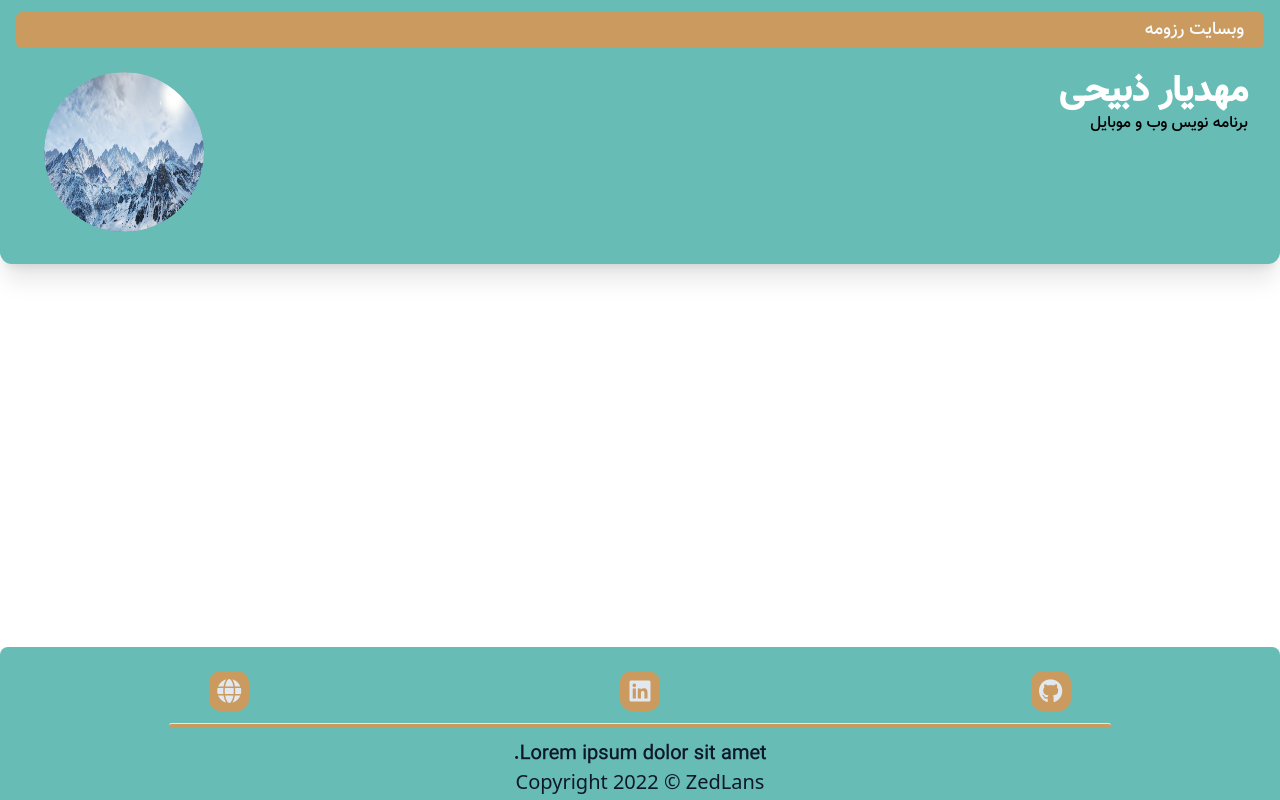
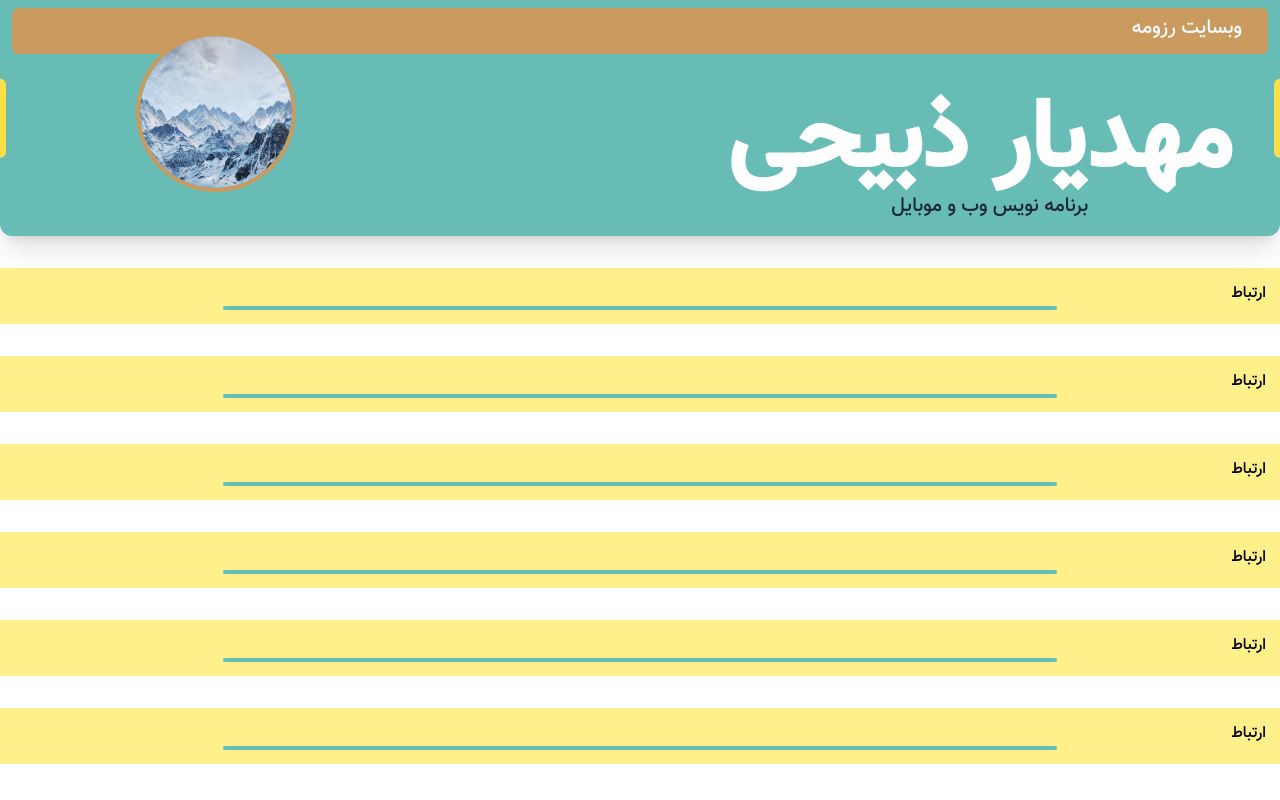
Before and after one commit to Mahdiyar-Zabihi/V2.CV-Project, a website: page Src/Index.html in a window 1280 px wide. Drawn offline with nearby package versions, Linux system fonts and the light colour scheme; files that its build step writes are made by us from their sources; files whose address does not match are found by name.

Commit message:
New CSS ( TailWind ) component. Header full component. eror in footer ( on comment for see that )

```diff
--- a/Src/Index.html
+++ b/Src/Index.html
@@ -17,33 +17,55 @@
         <link rel="stylesheet" href="https://cdnjs.cloudflare.com/ajax/libs/font-awesome/6.0.0/css/all.min.css" integrity="sha512-9usAa10IRO0HhonpyAIVpjrylPvoDwiPUiKdWk5t3PyolY1cOd4DSE0Ga+ri4AuTroPR5aQvXU9xC6qOPnzFeg==" crossorigin="anonymous" referrerpolicy="no-referrer">
         <link rel="stylesheet" href="./../Dist/Main.css">
     </head>
-    <!-- https://www.template.net/editable/2443/free-surveyor-cv -->
     <body class="flex flex-col relative flex-wrap min-h-screen">
         <!-- Header-Component Start -->
-        <header class="justify-self-start container mx-auto flex flex-row flex-wrap rounded-b-xl justify-between shadow-xl p-4 space-x-3 bg-primaryColor-main">
-            <div class="bg-secondaryColor w-full -mt-1 text-slate-50 mb-2 p-1 rounded-md">
-                <p class="mr-4 text-lg font-medium"> وبسایت رزومه </p>
+        <header class="CustomBorder justify-self-start container mx-auto pb-0 flex flex-row flex-wrap rounded-b-xl justify-between shadow-xl p-3 space-x-3 bg-primaryColor-main">
+            <div class="bg-secondaryColor w-[110%] -mt-1 text-slate-50 mb-1.5 p-1.5 rounded-md order-1">
+                <p class="sm:mr-5 text-center sm:text-start text-sm sm:text-xl font-medium mb-1.5"> وبسایت رزومه </p>
             </div>
-            <div class="p-4 mr-3">
-                <h1 class="text-4xl font-bold text-white"> مهدیار ذبیحی </h1>
-                <h2> برنامه نویس وب و موبایل </h2>
+            <div class="p-4 sm:mr-12 w-full sm:w-auto text-center sm:order-2 -mt-5 sm:mt-5 order-3 xl:mr-28">
+                <h1 class="text-4xl sm:mr-5 font-bold text-white xl:text-8xl"> مهدیار ذبیحی </h1>
+                <h2 class="text-xl text-slate-800"> برنامه نویس وب و موبایل </h2>
             </div>
-            <div class="p-4 flex justify-center items-center">
-                <div class="overflow-hidden rounded-full w-40 h-40">
-                    <img class="rounded-full shadow-md bg-center  w-full h-full duration-500 ease-out cursor-pointer transition-transform hover:scale-125" src="./Imgs/Logo.jpg" alt="Mahdiyar Zabihi" title="Mahdiyar Zabihi">
+            <div class="mx-auto sm:ml-10 flex justify-center items-center w-full sm:w-auto sm:order-3 order-2">
+                <div class="overflow-hidden rounded-full -translate-y-5 sm:ml-10 xl:ml-28 sm:-translate-y-9 h-24 w-24 sm:w-40 sm:h-40 border-4 border-secondaryColor border-solid">
+                    <img class="ProfileImg" src="./Imgs/Logo.jpg" alt="Mahdiyar Zabihi" title="Mahdiyar Zabihi">
                 </div>
             </div>
         </header>
         <!-- Header-Component End -->
 
         <!-- Middle-Component Start -->
-        <section>
-
+        <section class="space-y-8 my-8">
+            <div class="container p-3.5 mx-auto bg-yellow-200">
+                <h2> ارتباط </h2>
+                <span class="block w-8/12 p-0.5 shadow-lg min-h-0.5 bg-primaryColor-main mx-auto rounded-lg"></span>
+            </div>
+            <div class="container p-3.5 mx-auto bg-yellow-200">
+                <h2> ارتباط </h2>
+                <span class="block w-8/12 p-0.5 shadow-lg min-h-0.5 bg-primaryColor-main mx-auto rounded-lg"></span>
+            </div>
+            <div class="container p-3.5 mx-auto bg-yellow-200">
+                <h2> ارتباط </h2>
+                <span class="block w-8/12 p-0.5 shadow-lg min-h-0.5 bg-primaryColor-main mx-auto rounded-lg"></span>
+            </div>
+            <div class="container p-3.5 mx-auto bg-yellow-200">
+                <h2> ارتباط </h2>
+                <span class="block w-8/12 p-0.5 shadow-lg min-h-0.5 bg-primaryColor-main mx-auto rounded-lg"></span>
+            </div>
+            <div class="container p-3.5 mx-auto bg-yellow-200">
+                <h2> ارتباط </h2>
+                <span class="block w-8/12 p-0.5 shadow-lg min-h-0.5 bg-primaryColor-main mx-auto rounded-lg"></span>
+            </div>
+            <div class="container p-3.5 mx-auto bg-yellow-200">
+                <h2> ارتباط </h2>
+                <span class="block w-8/12 p-0.5 shadow-lg min-h-0.5 bg-primaryColor-main mx-auto rounded-lg"></span>
+            </div>
         </section>
         <!-- Middle-Component End -->
 
         <!-- Footer-Component Start -->
-        <footer class="justify-self-end absolute rounded-t-lg bg-primaryColor-main bottom-0 p-3 w-screen">
+        <!-- <footer class="justify-self-end absolute rounded-t-lg bg-primaryColor-main bottom-0 p-3 w-screen">
             <div>
                 <div>
                     <ul class="list-none flex flex-row flex-wrap justify-around m-3">
@@ -70,7 +92,7 @@
                     <p class="font-sans -mb-2"> Copyright 2022  &#169; ZedLans </p>
                 </div>
             </div>
-        </footer>
+        </footer> -->
         <!-- Footer-Component End -->
     </body>
 </html>
--- a/Src/Styles.css
+++ b/Src/Styles.css
@@ -27,6 +27,14 @@ body{
     .SocialLogo{
         @apply p-2.5 hover:rotate-full w-10 h-10 bg-secondaryColor hover:shadow-lg hover:-translate-y-1.5 text-slate-200 hover:text-secondaryColor text-lg hover:bg-primaryColor-dark transition-transform ease-out duration-[850ms] flex justify-center items-center rounded-xl hover:rounded-2xl;
     }
+    .ProfileImg{
+        @apply rounded-full shadow-md bg-cover w-full h-full duration-200 object-cover ease-out cursor-pointer transition-transform hover:scale-110 focus:scale-110;
+    }
+    .CustomBorder{
+        @apply relative
+        before:absolute before:content-[''] before:w-1.5 before:top-1/2 before:-translate-y-1/2 before:h-2/6 before:right-0 before:bg-yellow-300 before:rounded-bl-2xl before:rounded-tl-2xl
+        after:absolute after:content-[''] after:w-1.5 after:top-1/2 after:-translate-y-1/2 after:h-2/6 after:left-0 after:bg-yellow-300 after:rounded-br-2xl after:rounded-tr-2xl;
+    }
 }
 
 
```
